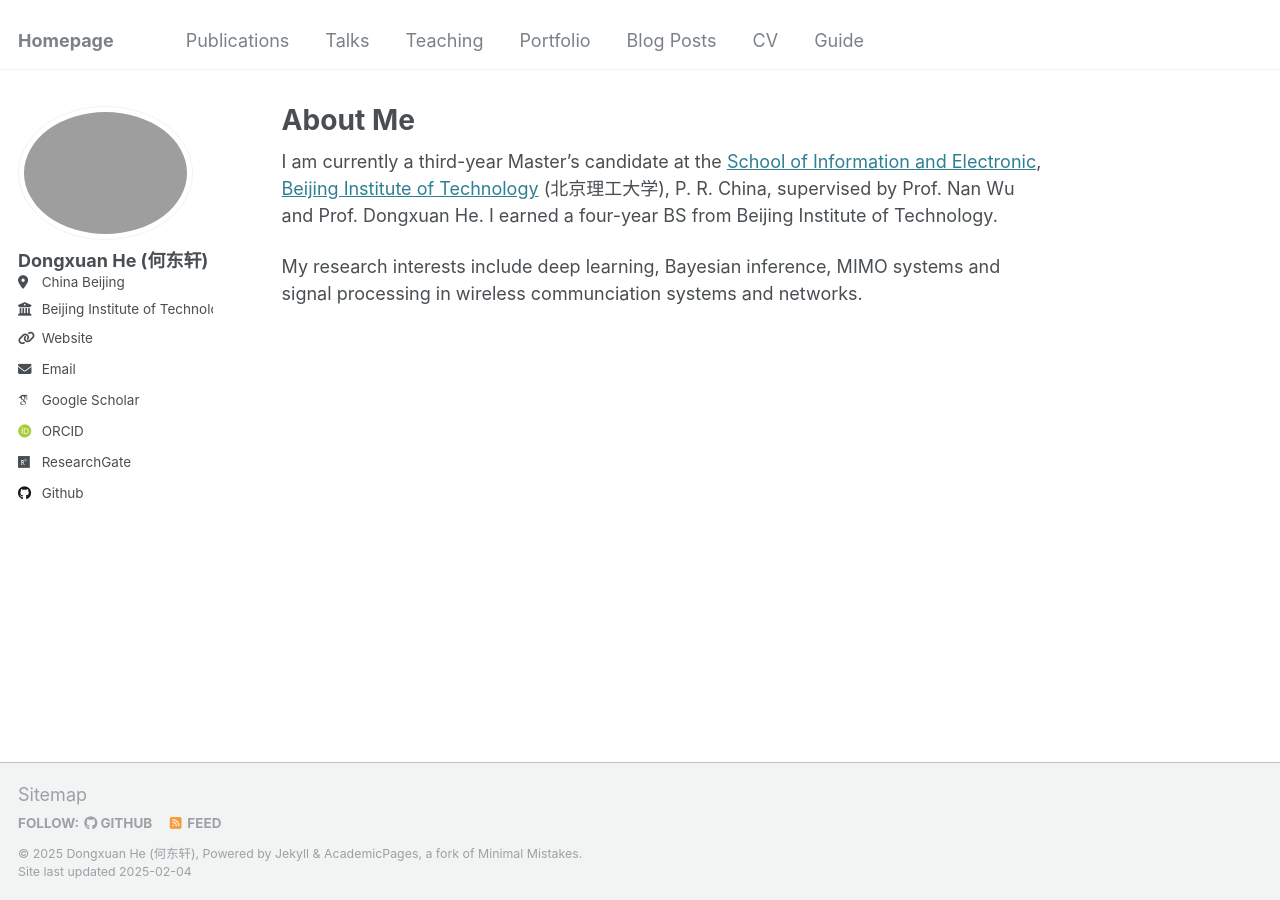
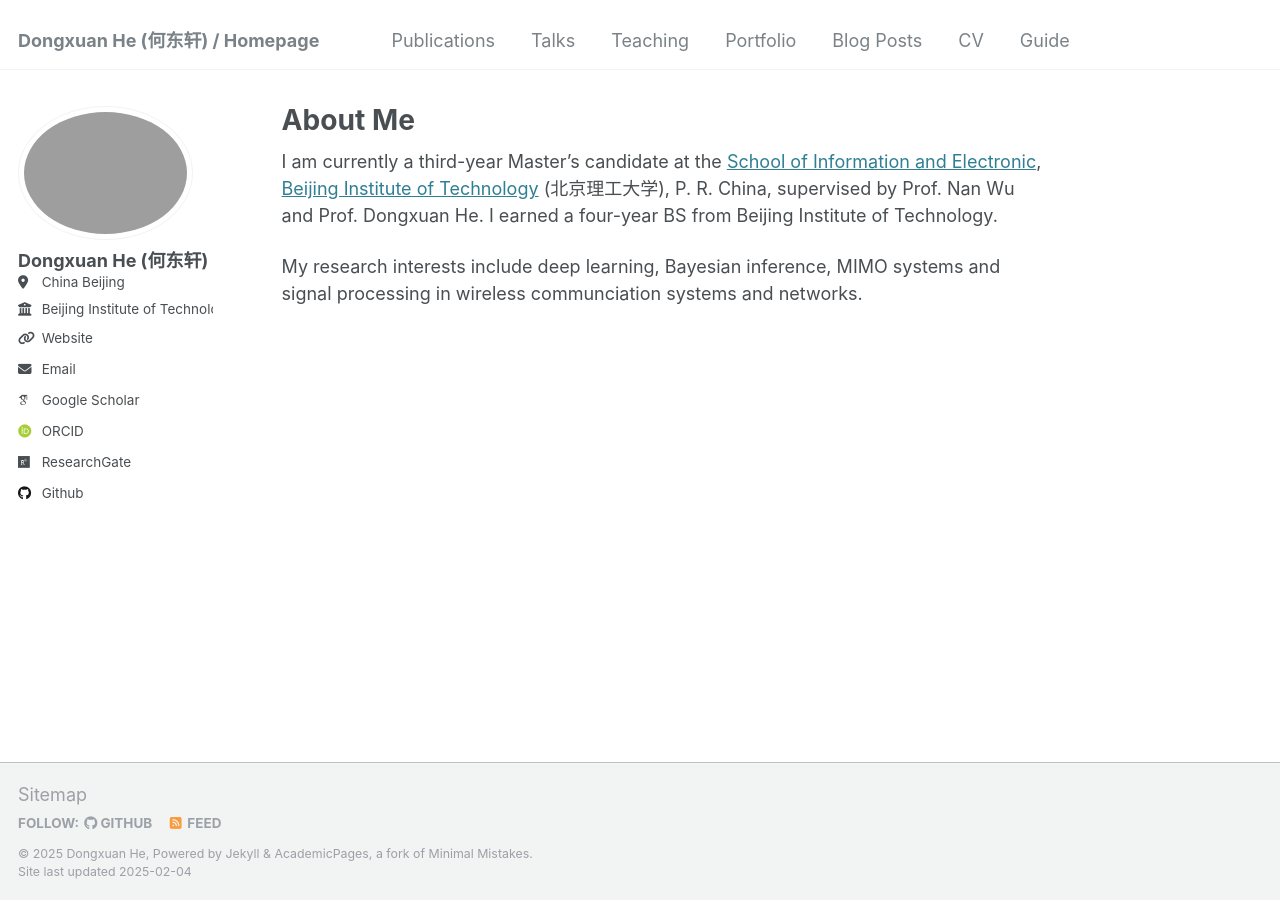
Before and after one commit to dongxuanBIT/dongxuanBIT.github.io, a Jekyll site: the page built from _pages/about.md, in a window 1280 px wide. Built offline with Jekyll 4.4.1, drawn with Linux system fonts in a browser that asks for light colours; some web fonts are replaced.

Commit message:
Update _config.yml

```diff
--- a/_config.yml
+++ b/_config.yml
@@ -8,10 +8,9 @@
 
 # Basic Site Settings
 locale                   : "en-US"
-site_theme               : "default"
-title                    : "Homepage"
+title                    : "Dongxuan He (何东轩) / Homepage"
 title_separator          : "-"
-name                     : &name "Dongxuan He (何东轩)"
+name                     : &name "Dongxuan He"
 description              : &description "personal description"
 url                      : https://dongxuan_he.github.io # the base hostname & protocol for your site e.g. "https://[your GitHub username].github.io"
 baseurl                  : "" # the subpath of your site, e.g. "/blog"
```
